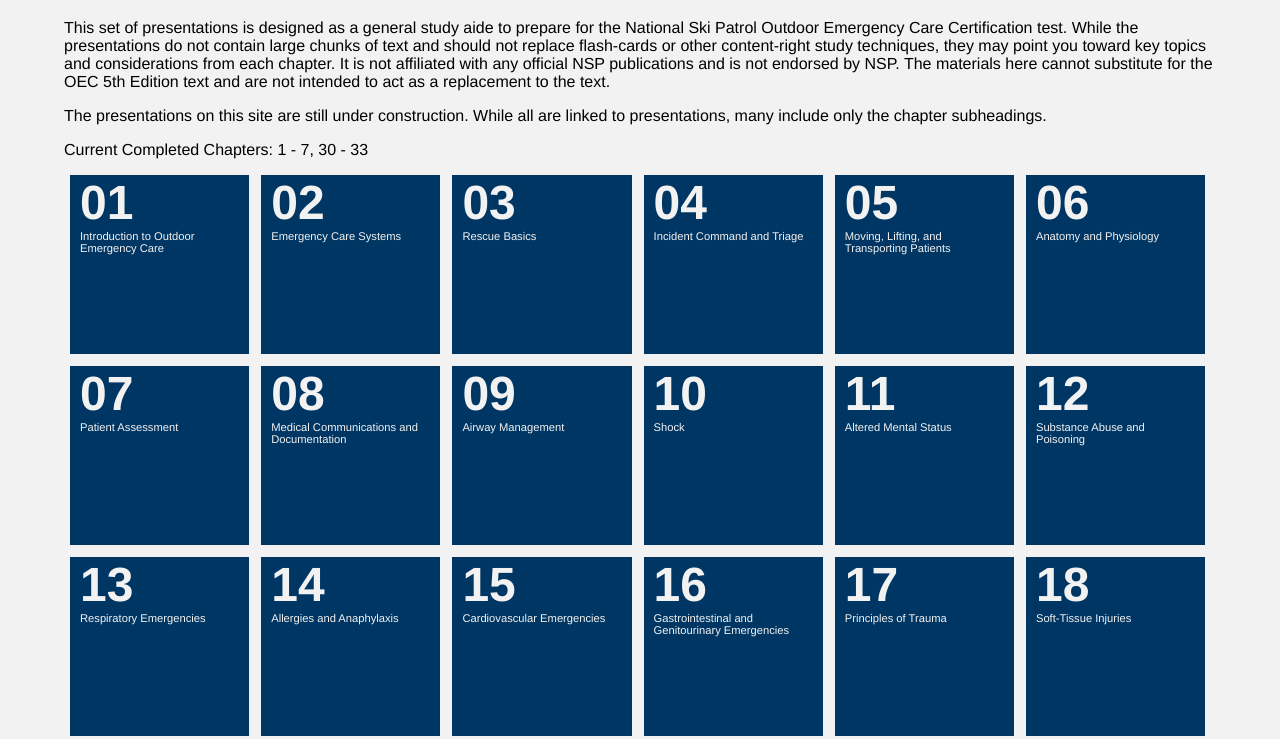
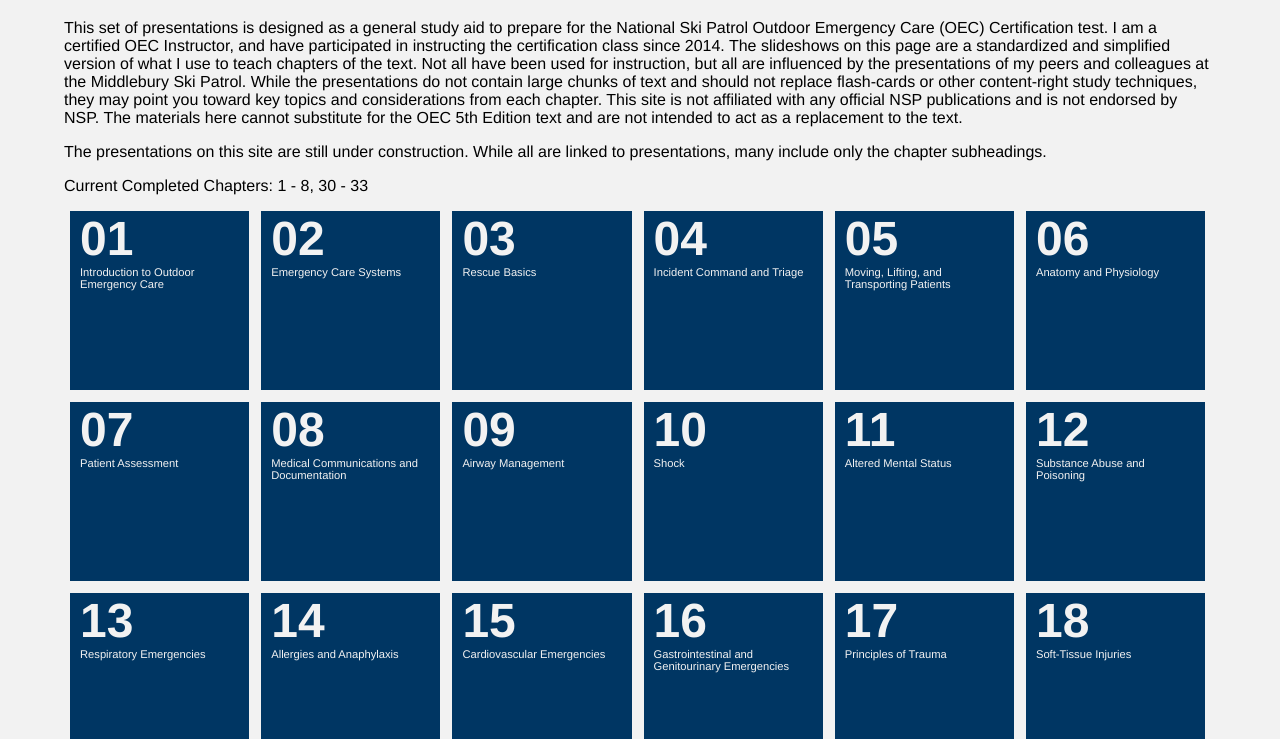
Before and after one commit to crellison/oec, a website: page chapters/index/index.pug in a window 1280 px wide. Shown: the part 61-800 px from the top of the page. Drawn offline with nearby package versions, Linux system fonts and the light colour scheme; files that its build step writes are made by us from their sources.

Commit message:
minor fixes

```diff
--- a/chapters/index/index.pug
+++ b/chapters/index/index.pug
@@ -10,9 +10,9 @@
         h1 OEC Review
         a(href="http://github.com/crellison/oec")
           img.git(src="static/images/Github-black.svg")
-      p.desc This set of presentations is designed as a general study aide to prepare for the National Ski Patrol Outdoor Emergency Care Certification test. While the presentations do not contain large chunks of text and should not replace flash-cards or other content-right study techniques, they may point you toward key topics and considerations from each chapter. It is not affiliated with any official NSP publications and is not endorsed by NSP. The materials here cannot substitute for the OEC 5th Edition text and are not intended to act as a replacement to the text.
+      p.desc This set of presentations is designed as a general study aid to prepare for the National Ski Patrol Outdoor Emergency Care (OEC) Certification test. I am a certified OEC Instructor, and have participated in instructing the certification class since 2014. The slideshows on this page are a standardized and simplified version of what I use to teach chapters of the text. Not all have been used for instruction, but all are influenced by the presentations of my peers and colleagues at the Middlebury Ski Patrol. While the presentations do not contain large chunks of text and should not replace flash-cards or other content-right study techniques, they may point you toward key topics and considerations from each chapter. This site is not affiliated with any official NSP publications and is not endorsed by NSP. The materials here cannot substitute for the OEC 5th Edition text and are not intended to act as a replacement to the text.
       p.desc The presentations on this site are still under construction. While all are linked to presentations, many include only the chapter subheadings.
-      p.desc Current Completed Chapters: 1 - 7, 30 - 33
+      p.desc Current Completed Chapters: 1 - 8, 30 - 33
     .links
       -
         var chapters = {
```
Also changed, not shown: dist/index.html.
